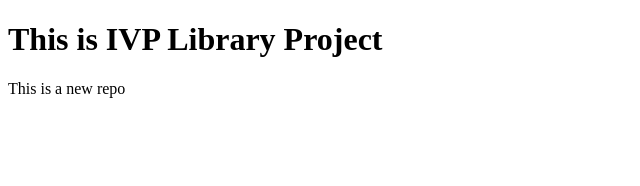
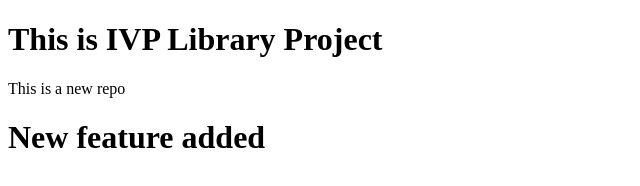
Before and after one commit to rohitt577/IVP_LocalRepo, a plain HTML site: page index.html in a window 1280 px wide. Shown: the whole page, without its empty margins (0-640 px from the left). Drawn offline with Linux system fonts and the light colour scheme.

Commit message:
New feature added in feature1 branch

```diff
--- a/index.html
+++ b/index.html
@@ -10,5 +10,7 @@
     <h1> This is IVP Library Project</h1>
     <p>This is a new repo</p>
 
+    <h1>New feature added</h1>
+
 </body>
 </html>
```
